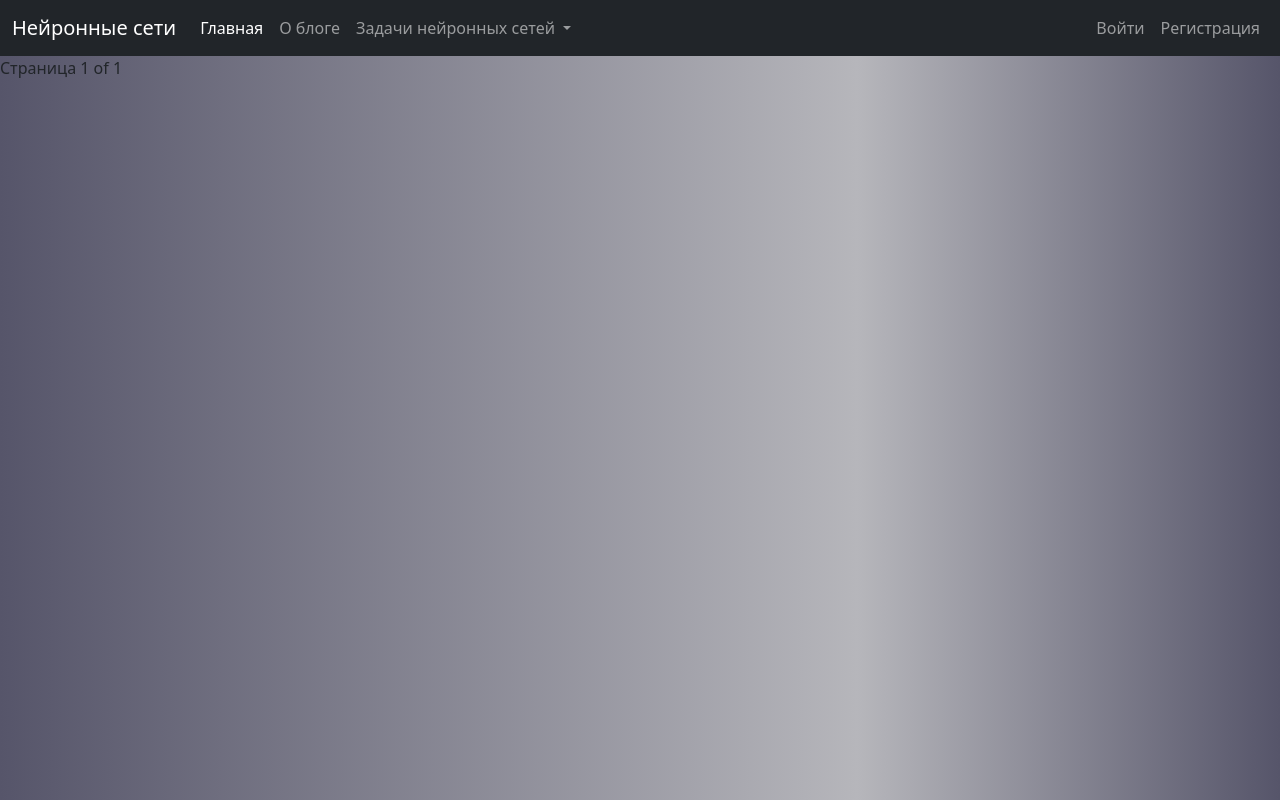
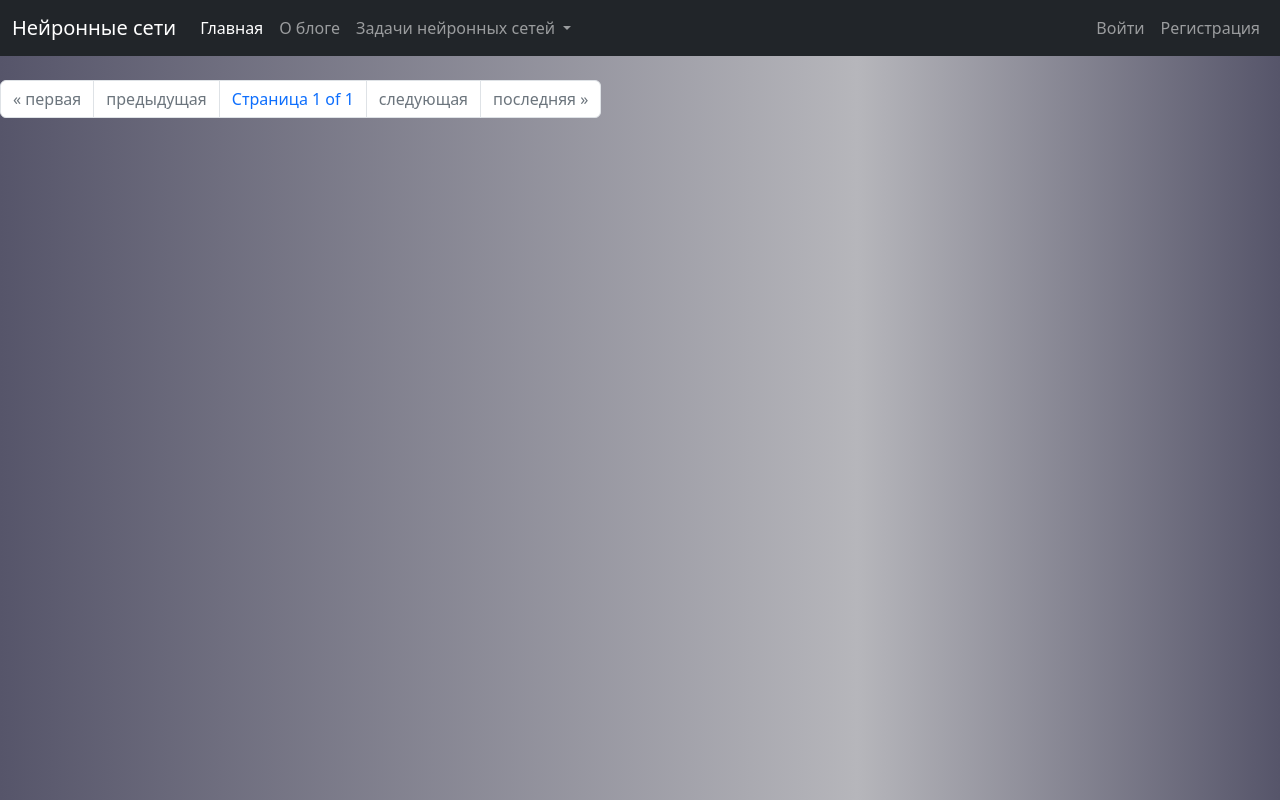
Before and after one commit to petrov-anna/djangoProject, a Django app: page / in a window 1280 px wide. Run offline with Django 4.2, Linux system fonts and the light colour scheme; data that the repository does not hold is empty.

Commit message:
Add final commit

```diff
--- a/blog/urls.py
+++ b/blog/urls.py
@@ -10,5 +10,6 @@ urlpatterns = [
     path('prediction/', PredictionPageView.as_view(), name='prediction'),
     path('classification/', ClassificationPageView.as_view(), name='classification'),
     path('register/', views.register_request, name="register"),
-    path('login/', views.login_request, name="login")
+    path('login/', views.login_request, name="login"),
+    path('logout/', views.logout_request, name="logout")
 ]
--- a/blog/views.py
+++ b/blog/views.py
@@ -3,7 +3,7 @@ from django.contrib.auth import login
 from django.contrib import messages
 from django.shortcuts import render, redirect
 from django.contrib.auth.forms import AuthenticationForm
-from django.contrib.auth import login, authenticate
+from django.contrib.auth import login, authenticate, logout
 from .forms import NewUserForm
 from .models import Post
 
@@ -60,3 +60,9 @@ def login_request(request):
             messages.error(request, "Invalid username or password.")
     form = AuthenticationForm()
     return render(request=request, template_name="login.html", context={"login_form": form})
+
+
+def logout_request(request):
+    logout(request)
+    messages.success(request, "You were log out success!")
+    return redirect("blog:home")
--- a/templates/base.html
+++ b/templates/base.html
@@ -1,6 +1,6 @@
 <html lang="ru">
 <head>
-    <title>Блог о машинном обучении</title>
+    <title>Блог о нейронных сетях</title>
     <meta charset="utf-8">
     <meta name="viewport" content="width=device-width, initial-scale=1">
     <link href="https://cdn.jsdelivr.net/npm/bootstrap@5.2.3/dist/css/bootstrap.min.css" rel="stylesheet"
@@ -40,9 +40,16 @@
                         </li>
                     </ul>
                     <ul class="navbar-nav mb-lg-0">
+                        {% if user.is_authenticated %}
+                            <li class="nav-item">
+                                {{ user.first_name }}
+                                <a class="nav-link" href="/logout">Выйти ({{ user.username }})</a>
+                            </li>
+                        {% else %}
                         <li class="nav-item">
                             <a class="nav-link" href="/login">Войти</a>
                         </li>
+                        {% endif %}
                         <li class="nav-item">
                             <a class="nav-link" href="/register">Регистрация</a>
                         </li>
--- a/templates/home.html
+++ b/templates/home.html
@@ -15,21 +15,39 @@
         </div>
 
     {% endfor %}
+    <br>
     <div class="pagination">
-        <span class="step-links">
-            {% if page_obj.has_previous %}
-                <a href="?page=1">&laquo; первая</a>
-                <a href="?page={{ page_obj.previous_page_number }}">предыдущая</a>
-            {% endif %}
+  <ul class="pagination">
+    <li class="page-item {% if not page_obj.has_previous %}disabled{% endif %}">
+      {% if page_obj.has_previous %}
+        <a class="page-link" href="?page=1">&laquo; первая</a>
+      {% else %}
+        <span class="page-link">&laquo; первая</span>
+      {% endif %}
+    </li>
+    <li class="page-item {% if not page_obj.has_previous %}disabled{% endif %}">
+      {% if page_obj.has_previous %}
+        <a class="page-link" href="?page={{ page_obj.previous_page_number }}">предыдущая</a>
+      {% else %}
+        <span class="page-link">предыдущая</span>
+      {% endif %}
+    </li>
+    <li class="page-item"><span class="page-link">Страница {{ page_obj.number }} of {{ page_obj.paginator.num_pages }}</span></li>
+    <li class="page-item {% if not page_obj.has_next %}disabled{% endif %}">
+      {% if page_obj.has_next %}
+        <a class="page-link" href="?page={{ page_obj.next_page_number }}">следующая</a>
+      {% else %}
+        <span class="page-link">следующая</span>
+      {% endif %}
+    </li>
+    <li class="page-item {% if not page_obj.has_next %}disabled{% endif %}">
+      {% if page_obj.has_next %}
+        <a class="page-link" href="?page={{ page_obj.paginator.num_pages }}">последняя &raquo;</a>
+      {% else %}
+        <span class="page-link">последняя &raquo;</span>
+      {% endif %}
+    </li>
+  </ul>
+</div>
 
-            <span class="current">
-                Страница {{ page_obj.number }} of {{ page_obj.paginator.num_pages }}
-            </span>
-
-            {% if page_obj.has_next %}
-                <a href="?page={{ page_obj.next_page_number }}">следующая</a>
-                <a href="?page={{ page_obj.paginator.num_pages }}">последняя &raquo;</a>
-            {% endif %}
-        </span>
-    </div>
 {% endblock content %}
```
Also changed, not shown: blog/migrations/0001_initial.py (added).
